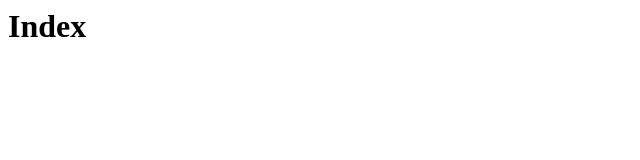
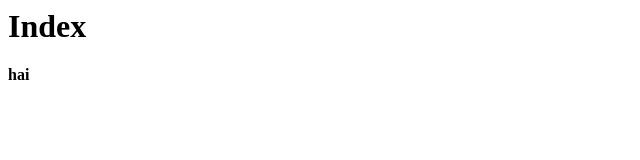
Before and after one commit to ajithrajkg/train, a plain HTML site: page index.html in a window 1280 px wide. Shown: the full height of the page, 0-640 px from the left. Drawn offline with Linux system fonts and the light colour scheme.

Commit message:
added h4

```diff
--- a/index.html
+++ b/index.html
@@ -1 +1,2 @@
 <h1>Index</h1>
+<h4>hai</h4>
```
